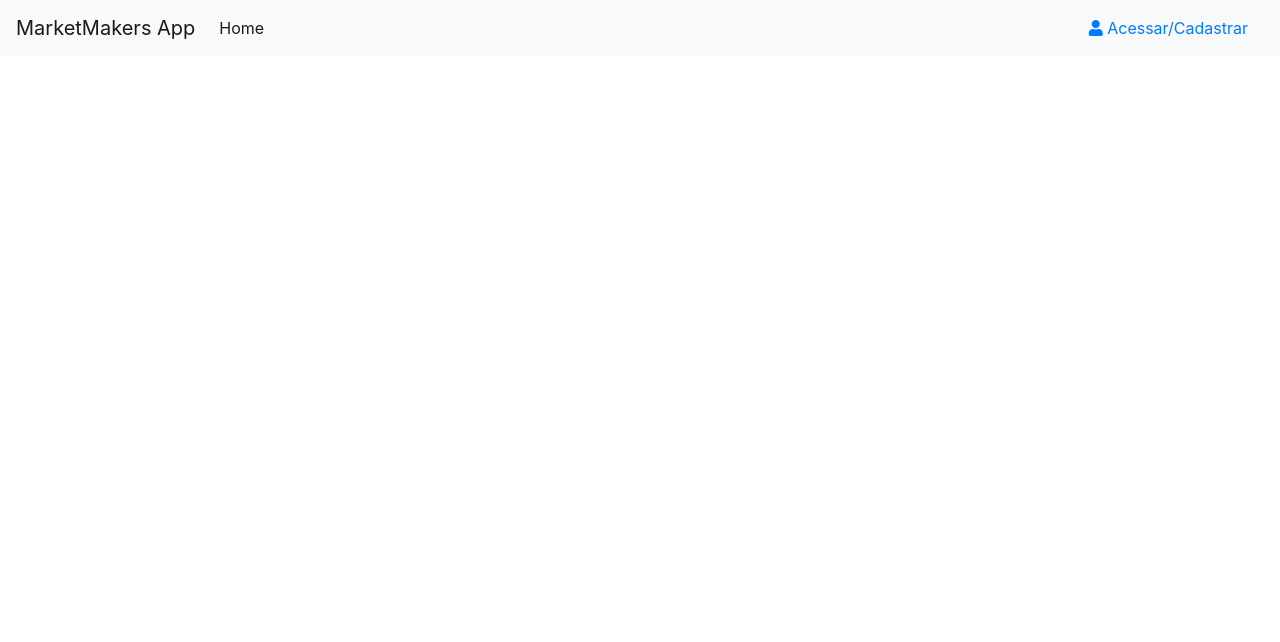
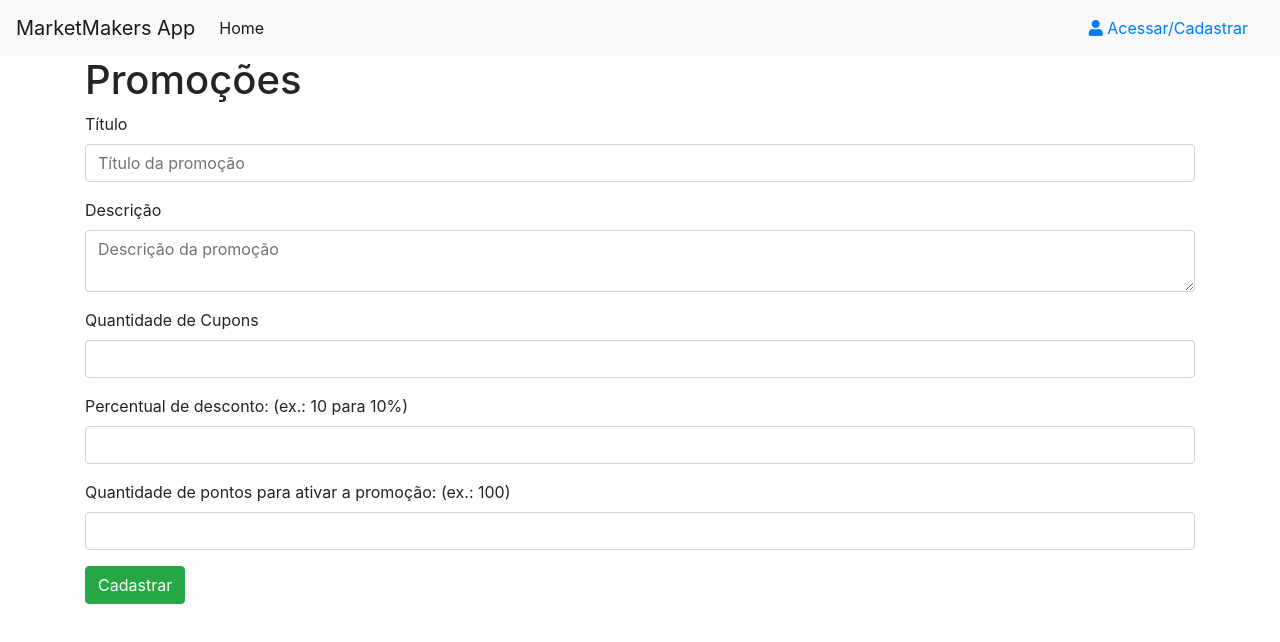
Before and after one commit to market-makers/marketmakers-front, an Angular app: page /promotions in a window 1280 px wide. Before the commit this address led to /. Shown: the top 642 px of the page. Built offline with nearby package versions, Linux system fonts and the light colour scheme.

Commit message:
promotions

```diff
--- a/src/app/api.service.ts
+++ b/src/app/api.service.ts
@@ -13,8 +13,8 @@ const httpOptions = {
   providedIn: 'root'
 })
 export class ApiService {
-  // private endpoint: String = 'http://192.168.25.44:8080';
-  private endpoint: String = 'https://api.marketmakersapp.club';
+  private endpoint: String = 'http://192.168.25.44:8080';
+  // private endpoint: String = 'https://api.marketmakersapp.club';
 
   constructor(private http: HttpClient) {
   }
--- a/src/app/app-routing.module.ts
+++ b/src/app/app-routing.module.ts
@@ -3,11 +3,13 @@ import { RouterModule, Routes } from '@angular/router';
 import { HomeComponent } from './home/home.component';
 import { SubscriptionComponent } from './subscription/subscription.component';
 import { DashboardComponent } from './dashboard/dashboard.component';
+import { PromotionsComponent } from './promotions/promotions.component';
 
 const routes: Routes = [
   { path: '', component: HomeComponent },
   { path: 'subscription', component: SubscriptionComponent },
   { path: 'dashboard', component: DashboardComponent },
+  { path: 'promotions', component: PromotionsComponent },
 ];
 
 @NgModule({
--- a/src/app/app.module.ts
+++ b/src/app/app.module.ts
@@ -9,6 +9,7 @@ import { AppRoutingModule } from './/app-routing.module';
 import { HomeComponent } from './home/home.component';
 import { SubscriptionComponent } from './subscription/subscription.component';
 import { DashboardComponent } from './dashboard/dashboard.component';
+import { PromotionsComponent } from './promotions/promotions.component';
 
 @NgModule({
   declarations: [
@@ -17,6 +18,7 @@ import { DashboardComponent } from './dashboard/dashboard.component';
     HomeComponent,
     SubscriptionComponent,
     DashboardComponent,
+    PromotionsComponent,
   ],
   imports: [
     HttpClientModule,
--- a/src/app/header/header.component.html
+++ b/src/app/header/header.component.html
@@ -18,6 +18,7 @@
         </a>
         <div class="dropdown-menu" aria-labelledby="navbarDropdown">
           <a class="dropdown-item" routerLink="/dashboard">Meu Painel</a>
+          <a class="dropdown-item" routerLink="/promotions">Promoções</a>
           <div class="dropdown-divider"></div>
           <a class="dropdown-item" (click)="logout()" href="#">Sair</a>
         </div>
--- /dev/null
+++ b/src/app/promotions.service.ts
@@ -0,0 +1,15 @@
+import { Injectable } from '@angular/core';
+import { Observable } from '../../node_modules/rxjs';
+import { ApiService } from './api.service';
+
+@Injectable({
+  providedIn: 'root'
+})
+export class PromotionsService {
+
+  constructor(private _api: ApiService) { }
+
+  create(data) : Observable<Object> {
+    return this._api.post('/promotion', data);
+  }
+}
--- /dev/null
+++ b/src/app/promotions/promotions.component.html
@@ -0,0 +1,33 @@
+<div class="container">
+    <div class="row">
+      <div class="col-md-12">
+        <h1>Promoções</h1>
+          <div class="alert alert-success" *ngIf="submited">
+            Cadastro realizado com sucesso!
+          </div>
+          <form [formGroup]="promotionForm" (ngSubmit)="onSubmit()" *ngIf="!submited">
+              <div class="form-group">
+                <label for="title">Título</label>
+                <input type="text" class="form-control" id="title" formControlName="title" placeholder="Título da promoção">
+              </div>
+              <div class="form-group">
+                <label for="description">Descrição</label>
+                <textarea class="form-control" id="description" formControlName="description" placeholder="Descrição da promoção"></textarea>
+              </div>
+              <div class="form-group">
+                  <label for="coupons">Quantidade de Cupons</label>
+                  <input type="number" class="form-control" id="coupons" formControlName="coupons" placeholder="">
+                </div>
+              <div class="form-group">
+                <label for="value">Percentual de desconto: (ex.: 10 para 10%)</label>
+                <input type="number" class="form-control" id="value" formControlName="value" placeholder="">
+              </div>
+              <div class="form-group">
+                  <label for="dots">Quantidade de pontos para ativar a promoção: (ex.: 100)</label>
+                  <input type="number" class="form-control" id="dots" formControlName="dots" placeholder="">
+                </div>
+              <input type="submit" value="Cadastrar" class="btn btn-success">
+            </form>
+      </div>
+    </div>
+  </div>
--- /dev/null
+++ b/src/app/promotions/promotions.component.ts
@@ -0,0 +1,38 @@
+import { Component, OnInit } from '@angular/core';
+import { FormGroup, FormControl } from '../../../node_modules/@angular/forms';
+import { PromotionsService } from '../promotions.service';
+
+@Component({
+  selector: 'app-promotions',
+  templateUrl: './promotions.component.html',
+  styleUrls: ['./promotions.component.css']
+})
+export class PromotionsComponent implements OnInit {
+
+  submited: boolean = false;
+
+  promotionForm = new FormGroup({
+    type: new FormControl('DESCONTO'),
+    title: new FormControl(''),
+    description: new FormControl(''),
+    value: new FormControl(''),
+    coupons: new FormControl(''),
+    dots: new FormControl('')
+  });
+
+  constructor(private _promotionsService: PromotionsService) { }
+
+  ngOnInit() {
+  }
+
+  onSubmit() {
+    this._promotionsService.create(this.promotionForm.value).subscribe(
+      (response) => {
+        this.submited = true;
+      }, (error) => {
+        alert('Erro ao enviar formulário');
+        console.log(error);
+      });
+  }
+
+}
```
Also changed, not shown: src/app/promotions/promotions.component.css (added), 2 other files (tests, documents, lock files or other folders).
